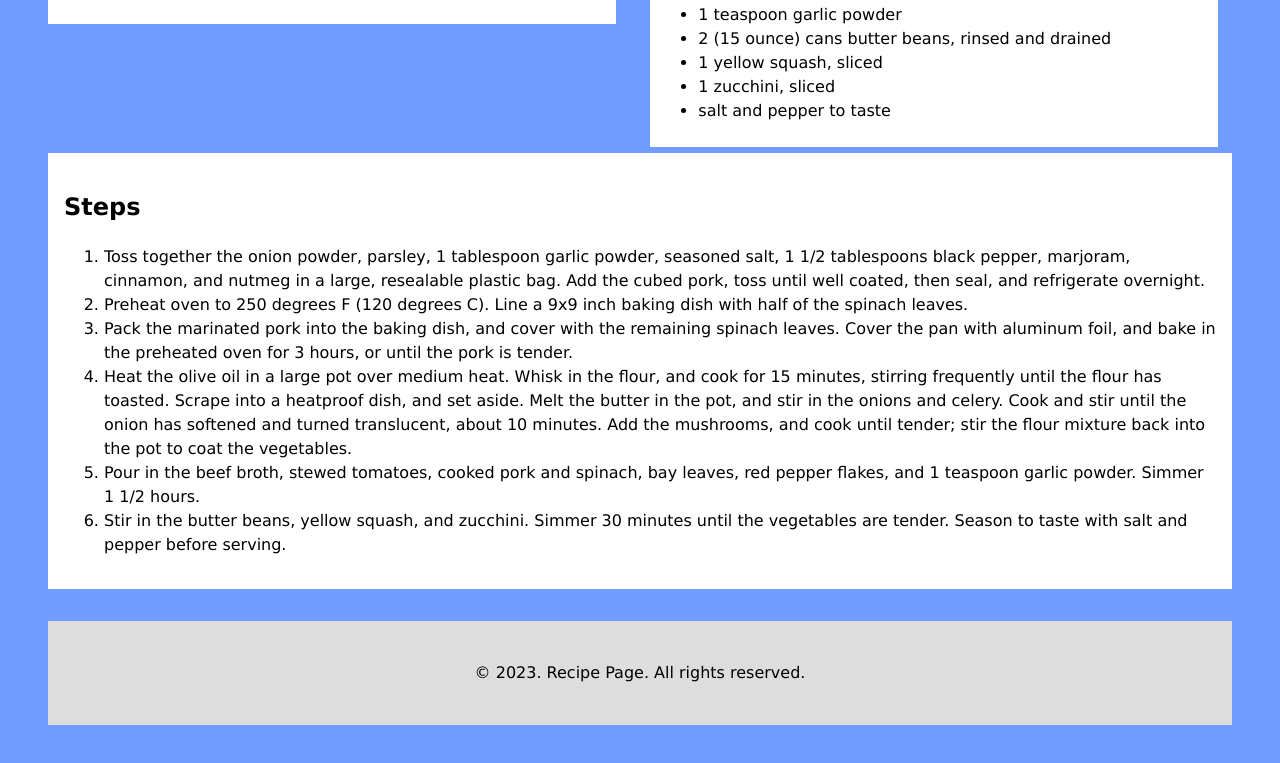
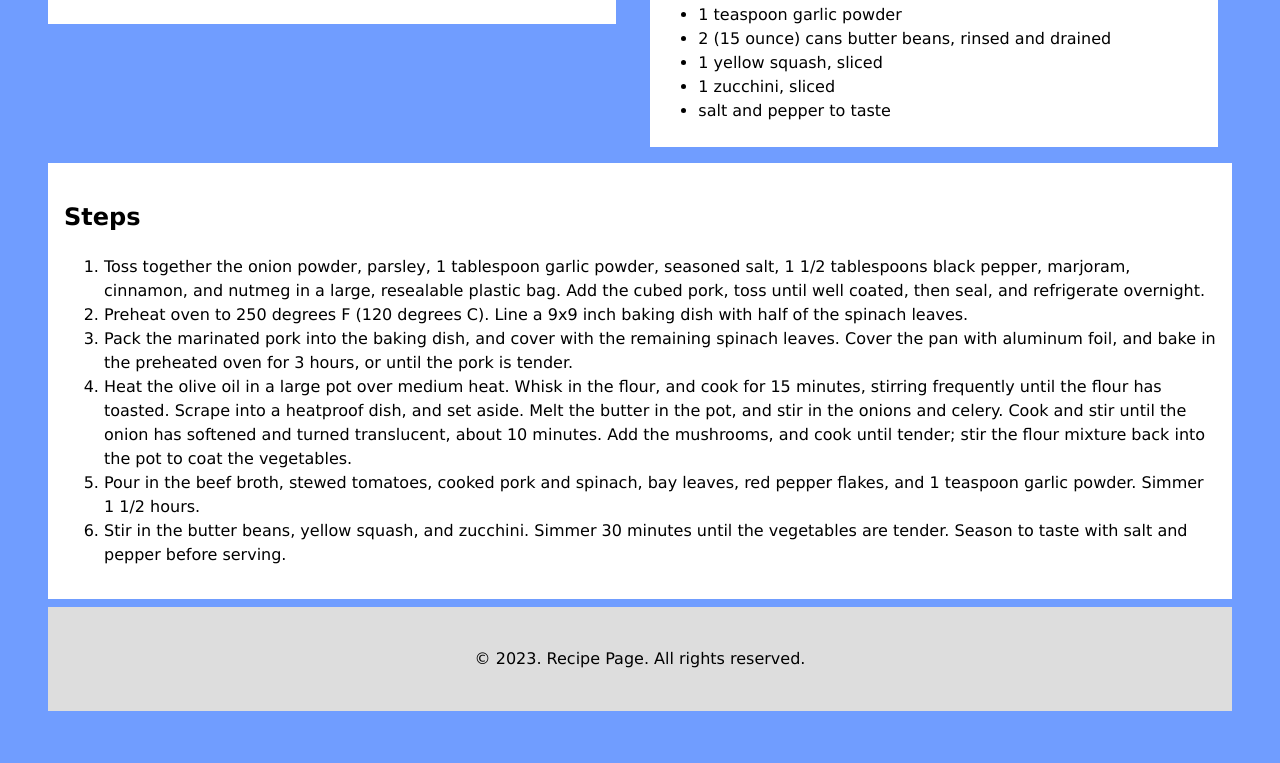
Before and after one commit to kwasi-OT/recipe-page, a plain HTML site: page index.html in a window 1280 px wide. Shown: the part 1037-1800 px from the top of the page. Drawn offline with Linux system fonts and the light colour scheme.

Commit message:
content, style and readme update

```diff
--- a/styles/styles.css
+++ b/styles/styles.css
@@ -50,8 +50,7 @@ body {
 
 .instructions {
     padding: 1em;
-    margin-top: 730px;
-    /*max-height: 500px;*/
+    margin-top: 740px;
     background-color: #ffffff;
 }
 
@@ -64,7 +63,7 @@ body {
 .footer {
     text-align: center;
     padding: 1.5em;
-    margin-top: 2rem;
+    margin-top: 0.5rem;
     background-color: #ddd;
 }
 
```
